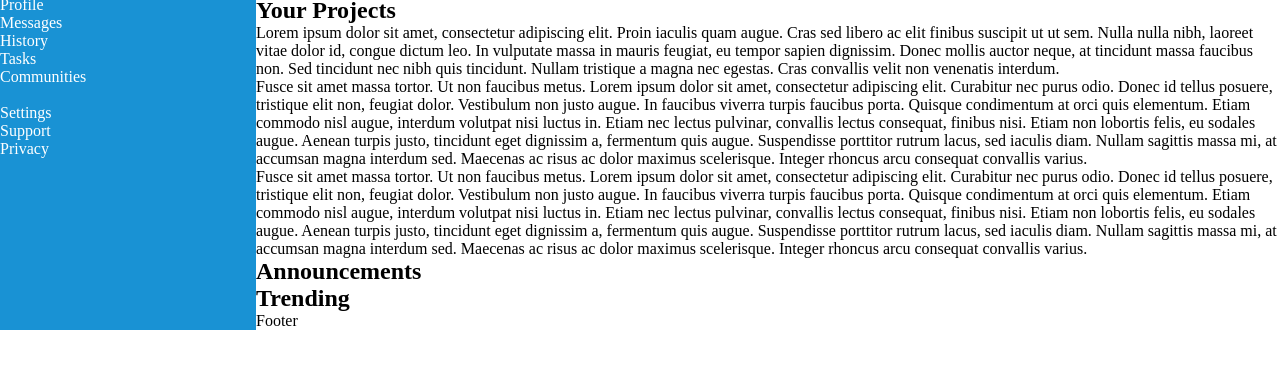
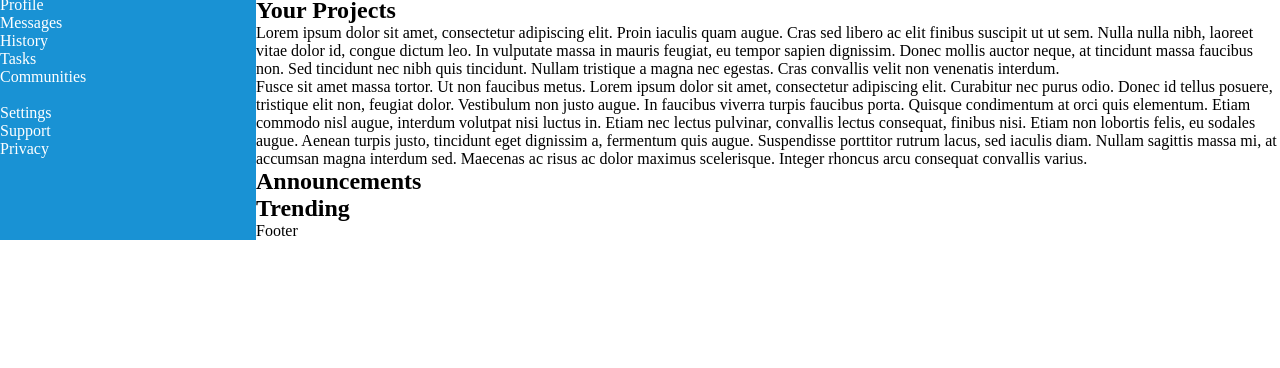
Before and after one commit to PlywoodPallet/admin-dashboard, a plain HTML site: page index.html in a window 1280 px wide. Shown: the part 40-408 px from the top of the page. Drawn offline with Linux system fonts and the light colour scheme.

Commit message:
Trim dummy text

```diff
--- a/index.html
+++ b/index.html
@@ -56,7 +56,6 @@
                 <h2>Your Projects</h2>
                 <p>Lorem ipsum dolor sit amet, consectetur adipiscing elit. Proin iaculis quam augue. Cras sed libero ac elit finibus suscipit ut ut sem. Nulla nulla nibh, laoreet vitae dolor id, congue dictum leo. In vulputate massa in mauris feugiat, eu tempor sapien dignissim. Donec mollis auctor neque, at tincidunt massa faucibus non. Sed tincidunt nec nibh quis tincidunt. Nullam tristique a magna nec egestas. Cras convallis velit non venenatis interdum.</p>
                 <p>Fusce sit amet massa tortor. Ut non faucibus metus. Lorem ipsum dolor sit amet, consectetur adipiscing elit. Curabitur nec purus odio. Donec id tellus posuere, tristique elit non, feugiat dolor. Vestibulum non justo augue. In faucibus viverra turpis faucibus porta. Quisque condimentum at orci quis elementum. Etiam commodo nisl augue, interdum volutpat nisi luctus in. Etiam nec lectus pulvinar, convallis lectus consequat, finibus nisi. Etiam non lobortis felis, eu sodales augue. Aenean turpis justo, tincidunt eget dignissim a, fermentum quis augue. Suspendisse porttitor rutrum lacus, sed iaculis diam. Nullam sagittis massa mi, at accumsan magna interdum sed. Maecenas ac risus ac dolor maximus scelerisque. Integer rhoncus arcu consequat convallis varius.</p>
-                <p>Fusce sit amet massa tortor. Ut non faucibus metus. Lorem ipsum dolor sit amet, consectetur adipiscing elit. Curabitur nec purus odio. Donec id tellus posuere, tristique elit non, feugiat dolor. Vestibulum non justo augue. In faucibus viverra turpis faucibus porta. Quisque condimentum at orci quis elementum. Etiam commodo nisl augue, interdum volutpat nisi luctus in. Etiam nec lectus pulvinar, convallis lectus consequat, finibus nisi. Etiam non lobortis felis, eu sodales augue. Aenean turpis justo, tincidunt eget dignissim a, fermentum quis augue. Suspendisse porttitor rutrum lacus, sed iaculis diam. Nullam sagittis massa mi, at accumsan magna interdum sed. Maecenas ac risus ac dolor maximus scelerisque. Integer rhoncus arcu consequat convallis varius.</p>
             </div>
             <div id="announcements"><h2>Announcements</h2></div>
             <div id="trending"><h2>Trending</h2></div>
```
